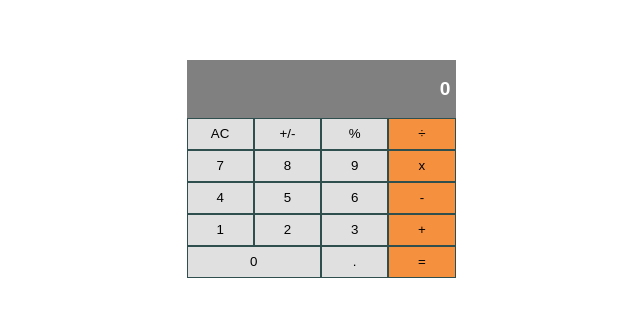
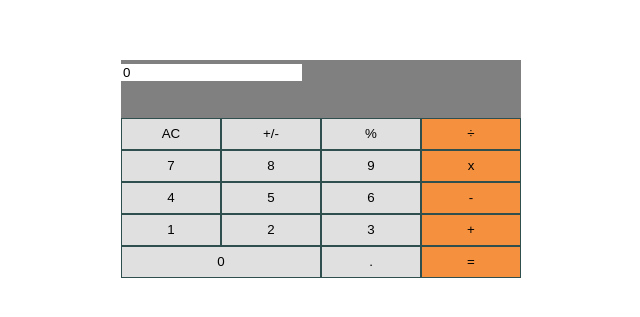
Before and after one commit to PrangonGhose/math-magician-react, a React (Create React App) app: page / in a window 1280 px wide. Shown: the part 239-556 px from the top of the page, without its empty margins (319-959 px from the left). Built offline with nearby package versions, Linux system fonts and the light colour scheme.

Commit message:
Update calculator display design

```diff
--- a/src/components/Calculator.css
+++ b/src/components/Calculator.css
@@ -15,10 +15,11 @@
 
 .calculator-div {
   flex-direction: column;
-  max-width: 50%;
+  width: 40%;
+  max-width: 400px;
 }
 
-.calculatorDisplay {
+.display {
   box-sizing: border-box;
   padding-right: 5px;
   width: 100%;
@@ -27,7 +28,8 @@
   font-size: larger;
   font-weight: bold;
   color: white;
-  text-align: right;
+  align-items: center;
+  flex-direction: row-reverse;
 }
 
 .calculatorButton {
```
